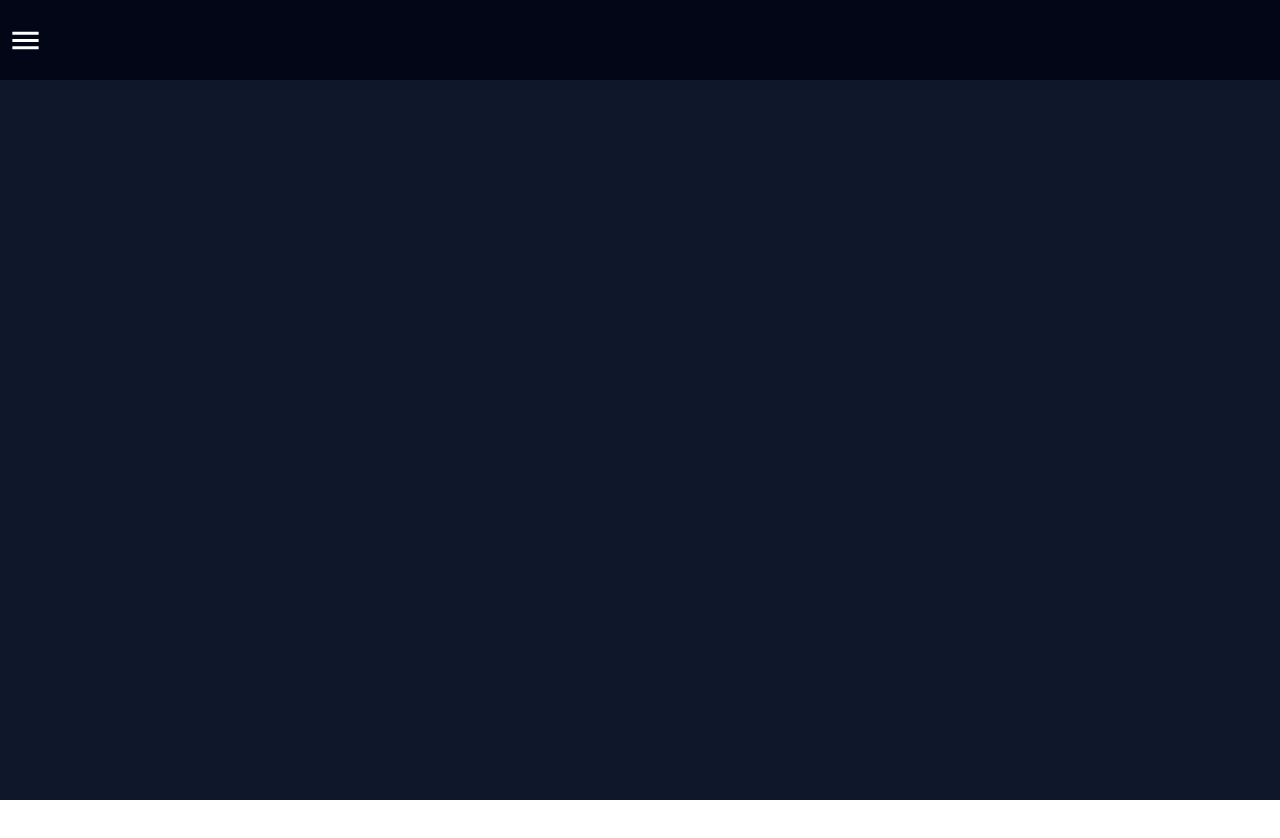
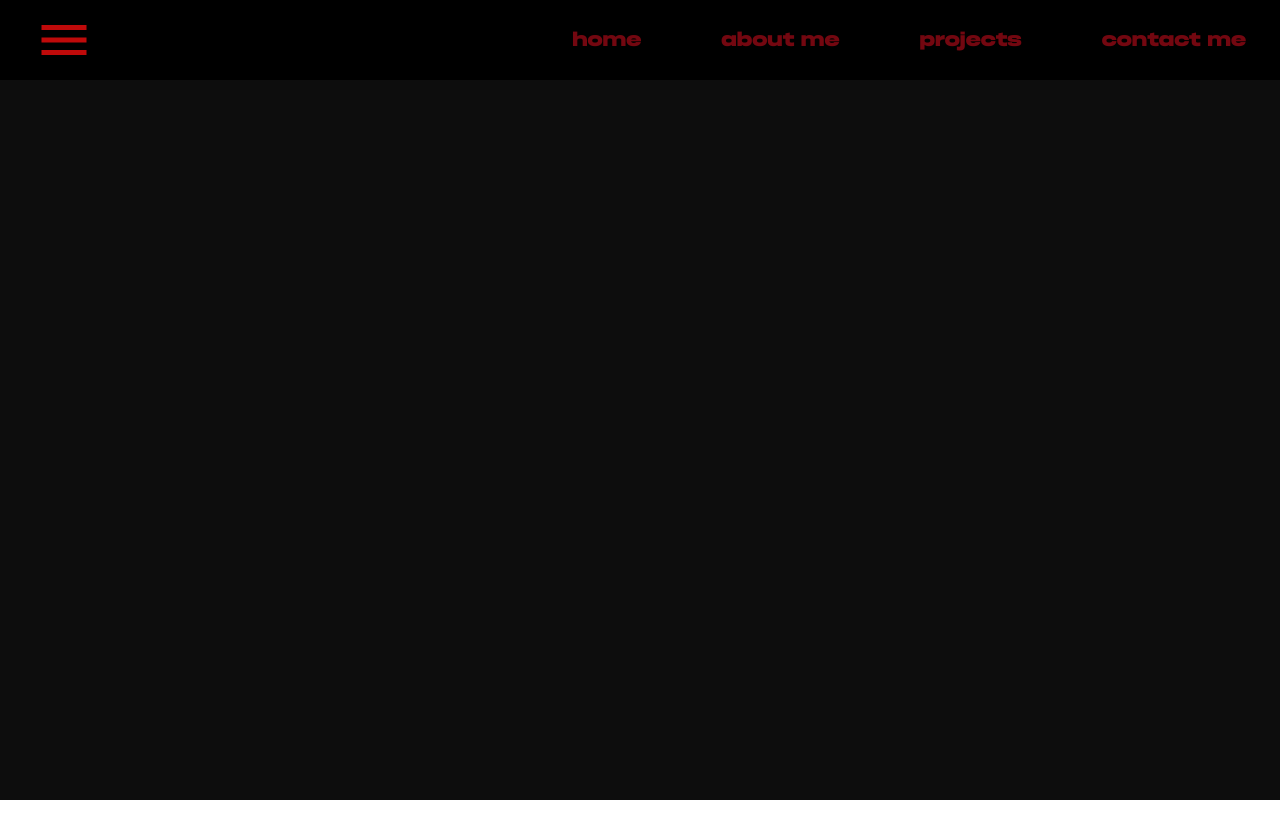
Before and after one commit to vitorfigueired0/portifolio, a React (Create React App) app: page / in a window 1280 px wide. Shown: the top 838 px of the page. Before the commit the page ends 800 px from the top, so only its background shows below. Built offline with nearby package versions, Linux system fonts and the light colour scheme.

Commit message:
Botões da header, fixando ela na página

```diff
--- a/src/App.jsx
+++ b/src/App.jsx
@@ -5,7 +5,7 @@ import { Body } from './components/core/Body.jsx'
 
 function App() {
   return (
-    <div className='bg-main min-h-screen'>
+    <div className='bg-darkMain min-h-screen'>
       <Header />
       <Body />
     </div>
--- a/src/components/core/Header.jsx
+++ b/src/components/core/Header.jsx
@@ -2,12 +2,29 @@ import MenuIcon from '@mui/icons-material/Menu';
 
 export const Header = () => {
 
+  const linksStyle = 'font-custom hover:text-darkRed cursor-pointer'
+
   return (
-    <header className="text-white bg-slate-950 h-20 flex">
+    <header className="fixed w-full text-lg text-white bg-black h-20 flex items-center">
 
-      <button className='px-0.5 mx-1.5 inline-block'>
-        <MenuIcon fontSize='large'/>
+      <button className='px-0.5 mx-8 inline-block'>
+        <MenuIcon sx={{
+            fontSize: 60,
+            color: '#BF0A0A',
+            cursor: 'pointer',
+            '&:hover': {
+              color: '#730710'
+            }
+          }}
+        />
       </button>
+
+      <div className='flex px-0.5 mx-1.5 ml-auto mr-8 gap-20 text-middleRed'>
+        <a href='#' className={linksStyle}>home</a>
+        <a href='#' className={linksStyle}>about me</a>
+        <a href='#' className={linksStyle}>projects</a>
+        <a href='#' className={linksStyle}>contact me</a>
+      </div>
 
     </header>
   )
--- a/src/index.css
+++ b/src/index.css
@@ -1,6 +1,14 @@
 @tailwind base;
 @tailwind components;
 @tailwind utilities;
+
+
+@font-face {
+  font-family: 'Phonk';
+  src: url('/public/fonts/phonkregular.otf') format('openType');
+  font-weight: normal;
+  font-style: normal;
+}
 
 body {
   margin: 0;
@@ -10,6 +18,7 @@ body {
   -webkit-font-smoothing: antialiased;
   -moz-osx-font-smoothing: grayscale;
   background-color: rgb(15 23 42);
+  height: 1000vh;
 }
 
 code {
--- a/tailwind.config.js
+++ b/tailwind.config.js
@@ -6,7 +6,14 @@ module.exports = {
   theme: {
     extend: {
       colors: {
-        main: 'rgb(15 23 42)'
+        darkMain: '#0D0D0D',
+        darkRed: '#400101',
+        middleRed: '#730710',
+        lightRed: '#BF0A0A',
+        lightMain: '#BFA5A3'
+      },
+      fontFamily: {
+        custom: ['phonk', 'sans-serif']
       }
     },
   },
```
Also changed, not shown: public/fonts/phonkregular.otf (added).
